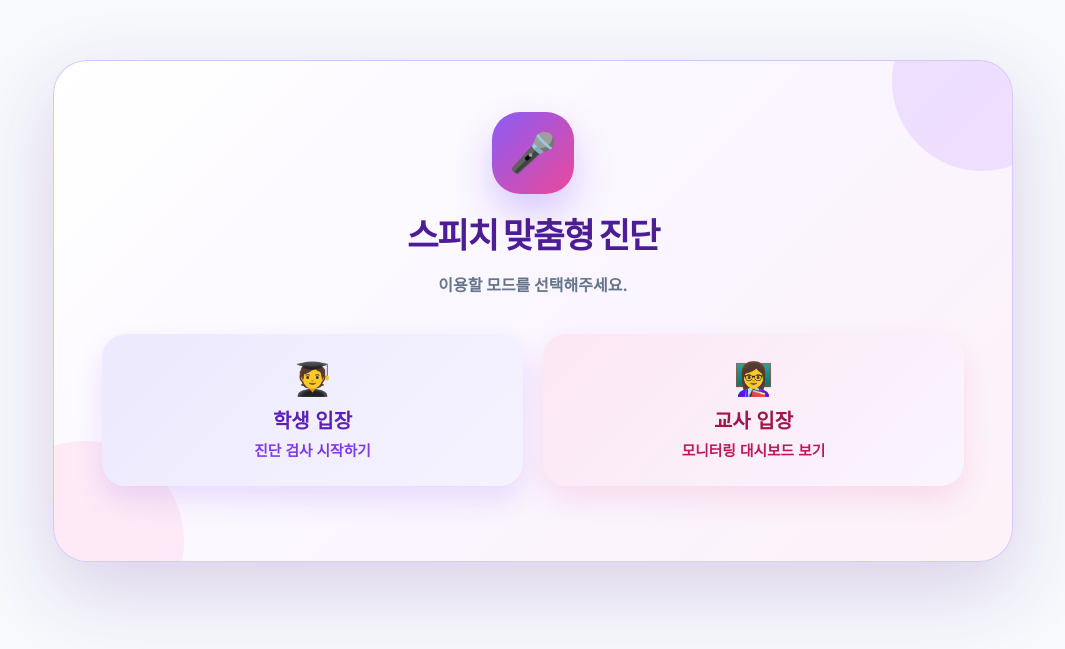
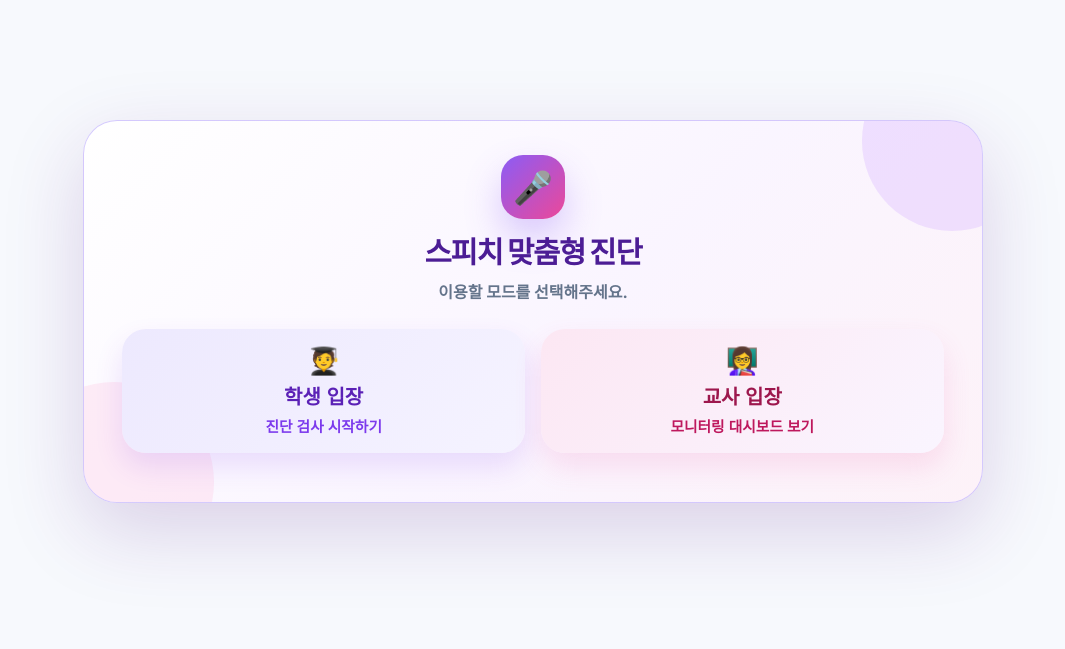
Before and after one commit to systemspeech5000-coder/edudatabase_system, a React (Vite) app: page / in a window 1280 px wide. Shown: the part 113-762 px from the top of the page, without its empty margins (107-1172 px from the left). Built offline with nearby package versions, Linux system fonts and the light colour scheme; no server answers.

Commit message:
feat: implement authentication logic and teacher dashboard navigation in App component

```diff
--- a/src/App.tsx
+++ b/src/App.tsx
@@ -186,8 +186,8 @@ function App() {
             className="card animate-fade-in"
             style={{
               width: '100%',
-              maxWidth: '760px',
-              padding: '2.8rem 3.4rem',
+              maxWidth: '860px',
+              padding: '2.6rem 3.8rem',
               textAlign: 'center',
               borderRadius: '34px',
               background: 'linear-gradient(135deg, #ffffff 0%, #faf5ff 55%, #fdf2f8 100%)',
@@ -224,7 +224,7 @@ function App() {
             <div
               style={{
                 width: '100%',
-                maxWidth: '620px',
+                maxWidth: '690px',
                 margin: '0 auto',
                 boxSizing: 'border-box',
                 position: 'relative',
@@ -275,6 +275,24 @@ function App() {
                 >
                   교사용 모니터링 페이지에 접속합니다.
                 </p>
+
+                <div
+                  style={{
+                    display: 'inline-flex',
+                    alignItems: 'center',
+                    gap: '0.35rem',
+                    marginTop: '0.9rem',
+                    padding: '0.45rem 0.9rem',
+                    borderRadius: '999px',
+                    background: 'rgba(255, 255, 255, 0.78)',
+                    color: '#be185d',
+                    fontSize: '0.86rem',
+                    fontWeight: 900,
+                    boxShadow: '0 8px 20px rgba(236, 72, 153, 0.12)',
+                  }}
+                >
+                  🌷 오늘도 따뜻한 수업을 응원해요
+                </div>
               </div>
 
               <div style={{ display: 'flex', flexDirection: 'column', gap: '1.25rem' }}>
@@ -457,8 +475,8 @@ function App() {
           className="card animate-fade-in"
           style={{
             width: '100%',
-            maxWidth: '960px',
-            padding: '3.2rem 3rem',
+            maxWidth: '900px',
+            padding: '2.15rem 2.4rem',
             textAlign: 'center',
             borderRadius: '34px',
             background: 'linear-gradient(135deg, #ffffff 0%, #faf5ff 55%, #fdf2f8 100%)',
@@ -495,15 +513,15 @@ function App() {
           <div style={{ position: 'relative', zIndex: 1 }}>
             <div
               style={{
-                width: '82px',
-                height: '82px',
-                borderRadius: '28px',
+                width: '64px',
+                height: '64px',
+                borderRadius: '22px',
                 background: 'linear-gradient(135deg, #8b5cf6, #ec4899)',
                 display: 'flex',
                 alignItems: 'center',
                 justifyContent: 'center',
-                margin: '0 auto 1.25rem auto',
-                fontSize: '2.4rem',
+                margin: '0 auto 0.85rem auto',
+                fontSize: '2rem',
                 boxShadow: '0 18px 36px rgba(139, 92, 246, 0.3)',
               }}
             >
@@ -514,7 +532,7 @@ function App() {
               className="welcome-title"
               style={{
                 margin: 0,
-                fontSize: '2.15rem',
+                fontSize: '1.85rem',
                 fontWeight: 950,
                 color: '#4c1d95',
                 letterSpacing: '-0.04em',
@@ -525,7 +543,7 @@ function App() {
 
             <p
               style={{
-                margin: '0.9rem 0 0 0',
+                margin: '0.55rem 0 0 0',
                 fontSize: '1rem',
                 fontWeight: 700,
                 color: '#64748b',
@@ -539,9 +557,9 @@ function App() {
               style={{
                 display: 'grid',
                 gridTemplateColumns: 'repeat(2, minmax(280px, 1fr))',
-                gap: '1.25rem',
-                marginTop: '2.2rem',
-                marginBottom: '1.5rem',
+                gap: '1rem',
+                marginTop: '1.45rem',
+                marginBottom: '0.9rem',
               }}
             >
               <button
@@ -550,7 +568,7 @@ function App() {
                 style={{
                   border: 'none',
                   borderRadius: '24px',
-                  padding: '1.6rem 1.4rem',
+                  padding: '1.05rem 1.25rem',
                   background: 'linear-gradient(135deg, #ede9fe, #f5f3ff)',
                   color: '#5b21b6',
                   fontSize: '1.25rem',
@@ -559,7 +577,7 @@ function App() {
                   boxShadow: '0 14px 28px rgba(124, 58, 237, 0.14)',
                 }}
               >
-                <div style={{ fontSize: '2rem', marginBottom: '0.45rem' }}>🧑‍🎓</div>
+                <div style={{ fontSize: '1.65rem', marginBottom: '0.25rem' }}>🧑‍🎓</div>
                 학생 입장
                 <div
                   style={{
@@ -579,7 +597,7 @@ function App() {
                 style={{
                   border: 'none',
                   borderRadius: '24px',
-                  padding: '1.6rem 1.4rem',
+                  padding: '1.05rem 1.25rem',
                   background: 'linear-gradient(135deg, #fce7f3, #faf5ff)',
                   color: '#9d174d',
                   fontSize: '1.25rem',
@@ -588,7 +606,7 @@ function App() {
                   boxShadow: '0 14px 28px rgba(236, 72, 153, 0.14)',
                 }}
               >
-                <div style={{ fontSize: '2rem', marginBottom: '0.45rem' }}>👩‍🏫</div>
+                <div style={{ fontSize: '1.65rem', marginBottom: '0.25rem' }}>👩‍🏫</div>
                 교사 입장
                 <div
                   style={{
@@ -624,8 +642,8 @@ function App() {
           className="card animate-fade-in"
           style={{
             width: '100%',
-            maxWidth: '680px',
-            padding: '3.2rem 3rem',
+            maxWidth: '900px',
+            padding: '2.15rem 2.4rem',
             textAlign: 'center',
             borderRadius: '34px',
             background: 'linear-gradient(135deg, #ffffff 0%, #faf5ff 55%, #fdf2f8 100%)',
@@ -662,15 +680,15 @@ function App() {
           <div style={{ position: 'relative', zIndex: 1 }}>
             <div
               style={{
-                width: '82px',
-                height: '82px',
-                borderRadius: '28px',
+                width: '64px',
+                height: '64px',
+                borderRadius: '22px',
                 background: 'linear-gradient(135deg, #8b5cf6, #ec4899)',
                 display: 'flex',
                 alignItems: 'center',
                 justifyContent: 'center',
-                margin: '0 auto 1.25rem auto',
-                fontSize: '2.4rem',
+                margin: '0 auto 0.85rem auto',
+                fontSize: '2rem',
                 boxShadow: '0 18px 36px rgba(139, 92, 246, 0.3)',
               }}
             >
@@ -681,7 +699,7 @@ function App() {
               className="welcome-title"
               style={{
                 margin: 0,
-                fontSize: '2.15rem',
+                fontSize: '1.85rem',
                 fontWeight: 950,
                 color: '#4c1d95',
                 letterSpacing: '-0.04em',
@@ -692,7 +710,7 @@ function App() {
 
             <p
               style={{
-                margin: '0.9rem 0 0 0',
+                margin: '0.55rem 0 0 0',
                 fontSize: '1rem',
                 fontWeight: 700,
                 color: '#64748b',
@@ -709,8 +727,8 @@ function App() {
                 display: 'grid',
                 gridTemplateColumns: isTeacherAccount ? '1fr 1fr' : '1fr',
                 gap: '1rem',
-                marginTop: '2.2rem',
-                marginBottom: '1.5rem',
+                marginTop: '1.45rem',
+                marginBottom: '0.9rem',
               }}
             >
               <button
@@ -719,7 +737,7 @@ function App() {
                 style={{
                   border: 'none',
                   borderRadius: '24px',
-                  padding: '1.35rem 1rem',
+                  padding: '1.05rem 1.25rem',
                   background: 'linear-gradient(135deg, #ede9fe, #f5f3ff)',
                   color: '#5b21b6',
                   fontSize: '1.25rem',
@@ -728,7 +746,7 @@ function App() {
                   boxShadow: '0 14px 28px rgba(124, 58, 237, 0.14)',
                 }}
               >
-                <div style={{ fontSize: '2rem', marginBottom: '0.45rem' }}>🧑‍🎓</div>
+                <div style={{ fontSize: '1.65rem', marginBottom: '0.25rem' }}>🧑‍🎓</div>
                 학생 입장
                 <div
                   style={{
@@ -749,7 +767,7 @@ function App() {
                   style={{
                     border: 'none',
                     borderRadius: '24px',
-                    padding: '1.35rem 1rem',
+                    padding: '1.05rem 1.25rem',
                     background: 'linear-gradient(135deg, #fce7f3, #faf5ff)',
                     color: '#9d174d',
                     fontSize: '1.25rem',
@@ -758,7 +776,7 @@ function App() {
                     boxShadow: '0 14px 28px rgba(236, 72, 153, 0.14)',
                   }}
                 >
-                  <div style={{ fontSize: '2rem', marginBottom: '0.45rem' }}>👩‍🏫</div>
+                  <div style={{ fontSize: '1.65rem', marginBottom: '0.25rem' }}>👩‍🏫</div>
                   교사 입장
                   <div
                     style={{
@@ -816,9 +834,9 @@ function App() {
         className="card animate-fade-in"
         style={{
           width: '100%',
-          maxWidth: '640px',
-          margin: '4.5rem auto',
-          padding: '3.4rem 3.2rem',
+          maxWidth: '860px',
+          margin: '3.2rem auto',
+          padding: '2.8rem 3.8rem',
           borderRadius: '36px',
           background: 'linear-gradient(135deg, #ffffff 0%, #faf5ff 55%, #fdf2f8 100%)',
           border: '1.5px solid rgba(196, 181, 253, 0.7)',
@@ -854,7 +872,7 @@ function App() {
         <div
           style={{
             width: '100%',
-            maxWidth: '460px',
+            maxWidth: '690px',
             margin: '0 auto',
             boxSizing: 'border-box',
             position: 'relative',
@@ -905,6 +923,24 @@ function App() {
             >
               교사 모드 접속을 위해 비밀번호를 한 번 더 입력해주세요.
             </p>
+
+            <div
+              style={{
+                display: 'inline-flex',
+                alignItems: 'center',
+                gap: '0.35rem',
+                marginTop: '0.9rem',
+                padding: '0.45rem 0.9rem',
+                borderRadius: '999px',
+                background: 'rgba(255, 255, 255, 0.78)',
+                color: '#be185d',
+                fontSize: '0.86rem',
+                fontWeight: 900,
+                boxShadow: '0 8px 20px rgba(236, 72, 153, 0.12)',
+              }}
+            >
+              🌷 오늘도 따뜻한 수업을 응원해요
+            </div>
           </div>
 
           <div style={{ display: 'flex', flexDirection: 'column', gap: '1.25rem' }}>
```
